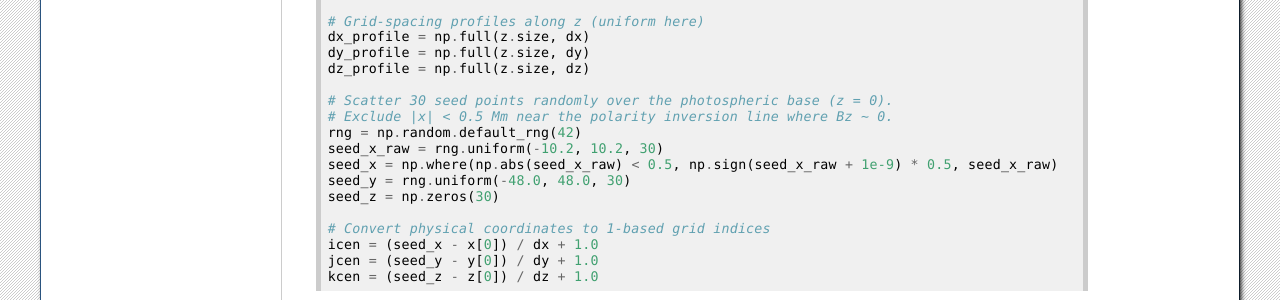
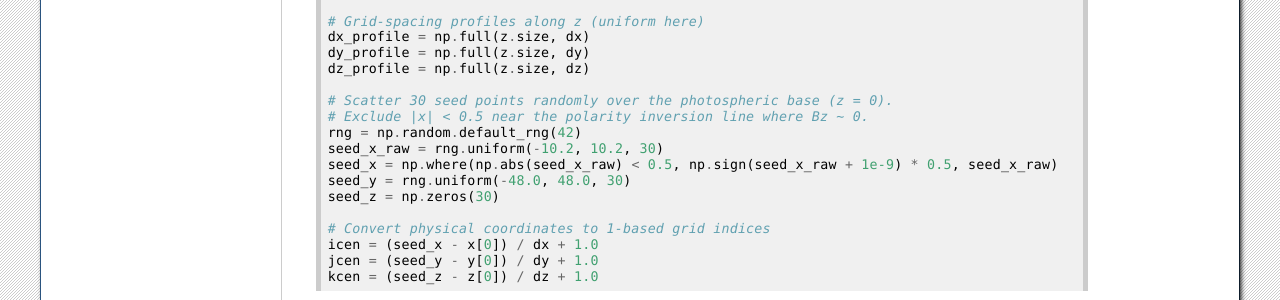
Before and after one commit to iijimahr/wind3d_field_lines, a Sphinx documentation site: the page built from docs/source/demo_arcade.rst, in a window 1280 px wide and 900 px high, scrolled down 834 px. Shown: the part 151-451 px from the top of the window. Built offline with Sphinx 7.4.7, drawn with Linux system fonts in a browser that asks for light colours.

Commit message:
docs: remove remaining Mm unit from rst code comment
Co-Authored-By: Claude Sonnet 4.6 <noreply@anthropic.com>

```diff
--- a/docs/source/demo_arcade.rst
+++ b/docs/source/demo_arcade.rst
@@ -72,7 +72,7 @@ directly, without any command-line call.
    dz_profile = np.full(z.size, dz)
 
    # Scatter 30 seed points randomly over the photospheric base (z = 0).
-   # Exclude |x| < 0.5 Mm near the polarity inversion line where Bz ~ 0.
+   # Exclude |x| < 0.5 near the polarity inversion line where Bz ~ 0.
    rng = np.random.default_rng(42)
    seed_x_raw = rng.uniform(-10.2, 10.2, 30)
    seed_x = np.where(np.abs(seed_x_raw) < 0.5, np.sign(seed_x_raw + 1e-9) * 0.5, seed_x_raw)
```
